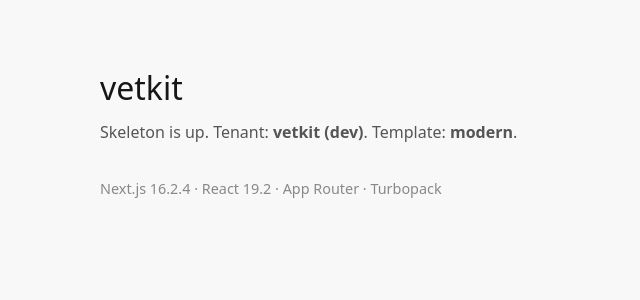
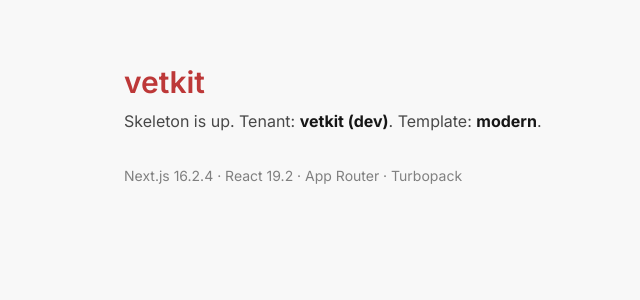
Before and after one commit to ogutdgn/vetkit, a Next.js app in the folder apps/web/: page / in a window 1280 px wide. Shown: the top 300 px of the page, without its empty margins (212-852 px from the left). Built offline with nearby package versions, Linux system fonts and the light colour scheme.

Commit message:
refactor(web): replace placeholder inline styles with Tailwind utilities
The home page now consumes brand and ink tokens via Tailwind utility classes
instead of inline style props. Lays the groundwork for templates/modern/
components to be styled consistently from the same token set.

```diff
--- a/apps/web/app/page.tsx
+++ b/apps/web/app/page.tsx
@@ -1,12 +1,14 @@
 export default function HomePage() {
   return (
-    <main style={{ fontFamily: 'system-ui, sans-serif', padding: '4rem 2rem', maxWidth: '720px', margin: '0 auto' }}>
-      <h1 style={{ fontSize: '2rem', marginBottom: '0.5rem' }}>vetkit</h1>
-      <p style={{ color: '#555', lineHeight: 1.6 }}>
-        Skeleton is up. Tenant: <strong>{process.env.NEXT_PUBLIC_SITE_NAME ?? '(unset)'}</strong>. Template:{' '}
-        <strong>{process.env.TEMPLATE ?? 'modern'}</strong>.
+    <main className="mx-auto max-w-2xl px-8 py-16">
+      <h1 className="mb-2 text-3xl font-semibold text-brand-600">vetkit</h1>
+      <p className="leading-relaxed text-ink-700">
+        Skeleton is up. Tenant:{' '}
+        <strong className="text-ink-900">{process.env.NEXT_PUBLIC_SITE_NAME ?? '(unset)'}</strong>.{' '}
+        Template:{' '}
+        <strong className="text-ink-900">{process.env.TEMPLATE ?? 'modern'}</strong>.
       </p>
-      <p style={{ color: '#888', marginTop: '2rem', fontSize: '0.9rem' }}>
+      <p className="mt-8 text-sm text-ink-500">
         Next.js 16.2.4 · React 19.2 · App Router · Turbopack
       </p>
     </main>
```
